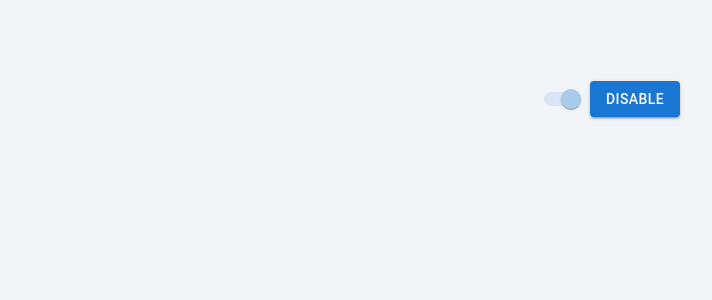
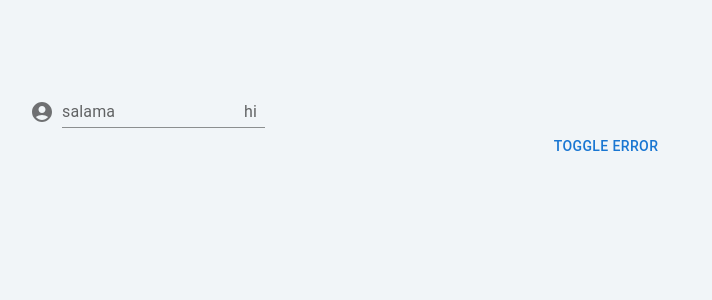
Before and after one commit to alivarastepour/react, a React (Create React App) app: page / in a window 1280 px wide. Shown: the top 300 px of the page, without its empty margins (34-746 px from the left). Built offline with nearby package versions, Linux system fonts and the light colour scheme.

Commit message:
MUI TextField

```diff
--- /dev/null
+++ b/src/tutorial/28-MUI/TextField.js
@@ -0,0 +1,26 @@
+import { AccountCircle } from "@mui/icons-material";
+import { Button, InputAdornment, TextField } from "@mui/material";
+import { Box } from "@mui/system";
+import React, { useState } from "react";
+
+const Setup = () => {
+  const [state, setState] = useState(false);
+  return (
+    <>
+      <Box sx={{ display: "flex", alignItems: "flex-end" }}>
+        <AccountCircle sx={{ color: "action.active", mr: 1, my: 0.5 }} />
+        <TextField
+          multiline
+          label="salama"
+          variant="standard"
+          error={state}
+          InputProps={{
+            endAdornment: <InputAdornment position="start">hi</InputAdornment>,
+          }}
+        />
+      </Box>
+      <Button onClick={() => setState(!state)}>toggle error</Button>
+    </>
+  );
+};
+export default Setup;
```
Also changed, not shown: src/App.js (+7 -7 lines).
